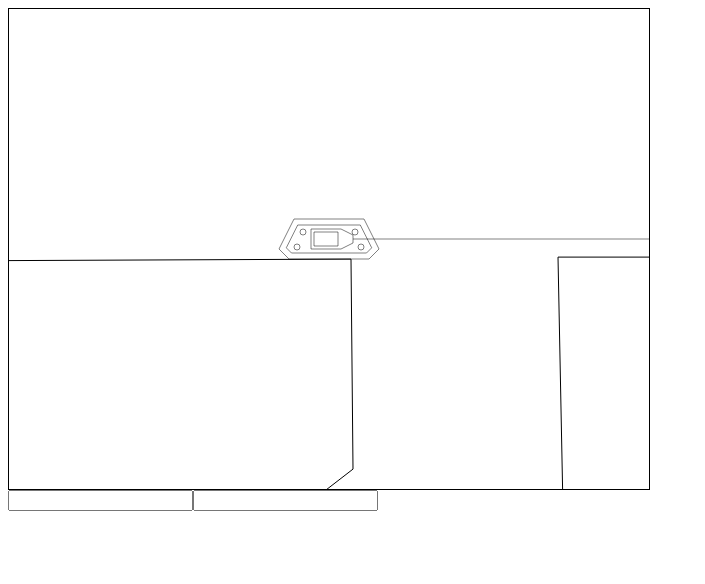
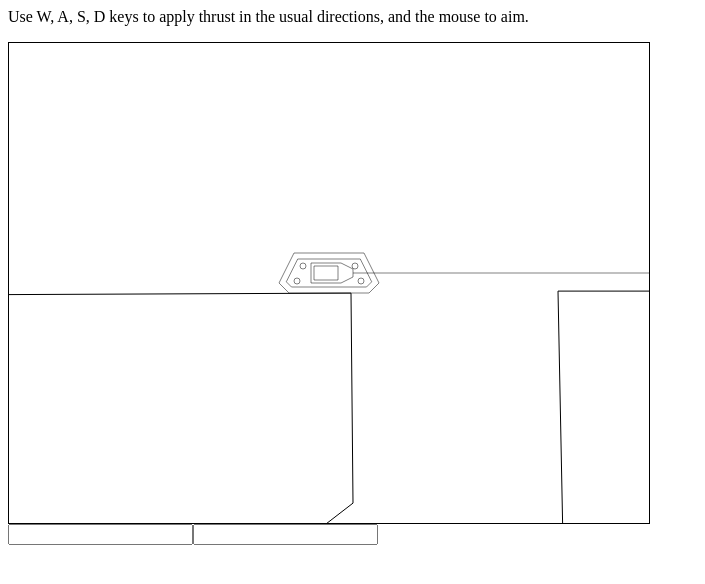
Before and after one commit to funkenblatt/funkenblatt.github.com, a plain HTML site: page foo-demo/foo.html in a window 1280 px wide. Shown: the whole page, without its empty margins (0-705 px from the left). Drawn offline with Linux system fonts and the light colour scheme.

Commit message:
Add some instructions.

```diff
--- a/foo-demo/foo.html
+++ b/foo-demo/foo.html
@@ -4,5 +4,9 @@
   <title>CLJS playground</title>
 </head>
 <body>
+<p>
+Use W, A, S, D keys to apply thrust in the usual directions, and the
+mouse to aim.
+</p>
 </body>
 </html>
```
